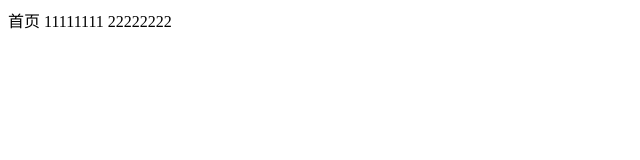
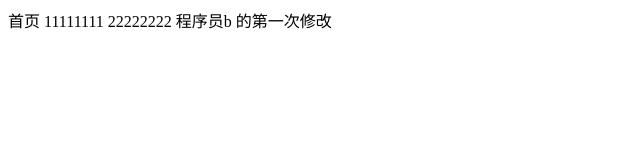
Before and after one commit to shmilynx/data, a plain HTML site: page index.html in a window 1280 px wide. Shown: the whole page, without its empty margins (0-640 px from the left). Drawn offline with Linux system fonts and the light colour scheme.

Commit message:
b程序员的第一次提交

```diff
--- a/index.html
+++ b/index.html
@@ -10,5 +10,6 @@
     首页
     11111111
     22222222
+    程序员b 的第一次修改
 </body>
 </html>
```
